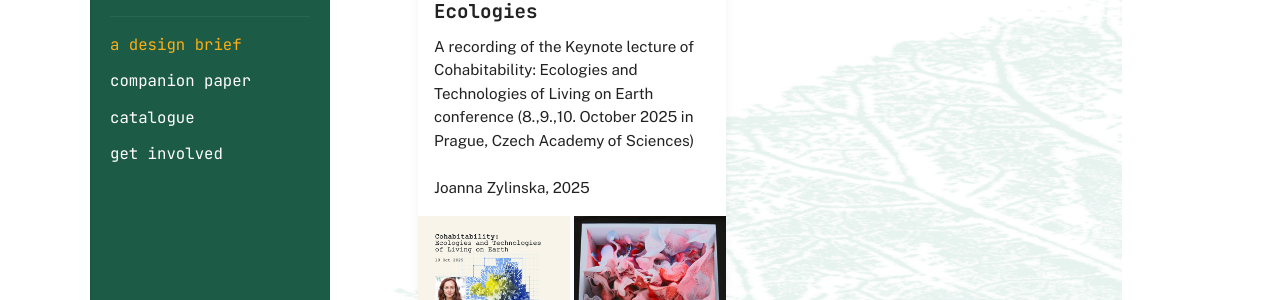
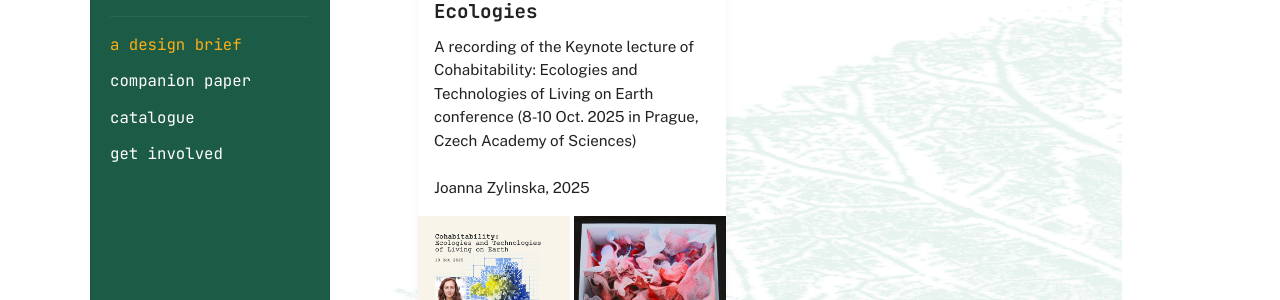
Before and after one commit to vitalbiodiversity/vitalbiodiversity.github.io, a Jekyll site: the page built from catalogue.md, in a window 1280 px wide and 900 px high, scrolled down 1694 px. Shown: the part 222-522 px from the top of the window. Built offline with Jekyll 4.4.1, drawn with Linux system fonts in a browser that asks for light colours.

Commit message:
Update catalogue.md

```diff
--- a/catalogue.md
+++ b/catalogue.md
@@ -129,7 +129,7 @@ layout: default
   <div class="catalogue-card" onclick="openModal(7)">
     <div class="catalogue-content">
       <h3>The Aesthetics and Ethics of Digital Ecologies</h3>
-      <p>A recording of the Keynote lecture of Cohabitability: Ecologies and Technologies of Living on Earth conference (8.,9.,10. October 2025 in Prague, Czech Academy of Sciences)
+      <p>A recording of the Keynote lecture of Cohabitability: Ecologies and Technologies of Living on Earth conference (8-10 Oct. 2025 in Prague, Czech Academy of Sciences)
        <br><br>Joanna Zylinska, 2025</p>
    </div>
   <div class="catalogue-images">
```
